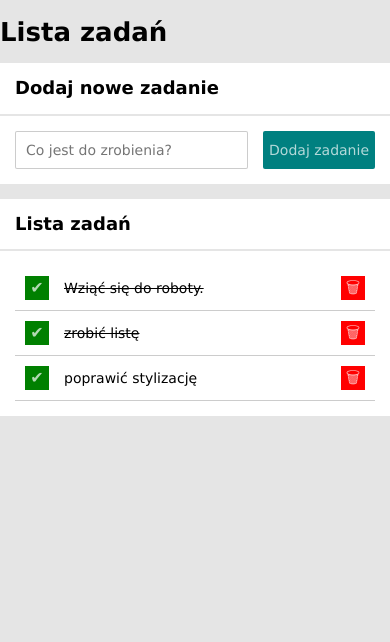
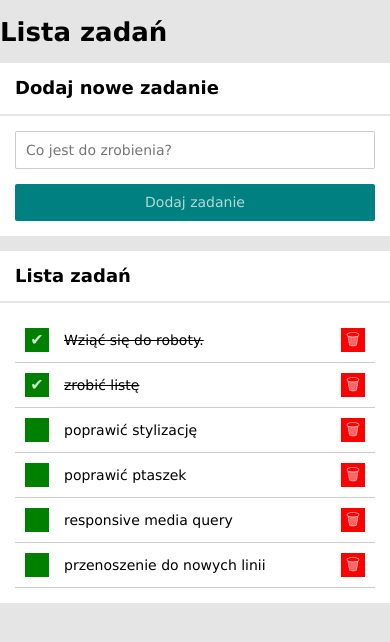
Before and after one commit to yahtzee90/task_list, a plain HTML site: page index.html in a window 390 px wide. Drawn offline with nearby package versions, Linux system fonts and the light colour scheme.

Commit message:
added media query styling

```diff
--- a/index.html
+++ b/index.html
@@ -20,7 +20,7 @@
       <form class="add">
         <label class="add__label" for="taskInput">Dodaj nowe zadanie</label>
         <div class="add__input">
-          <input class="add__input-box" id="js-taskValue" type="text" placeholder="Co jest do zrobienia?">
+          <input class="add__input-box" id="js-taskValue" type="text" placeholder="Co jest do zrobienia?" autocomplete="off">
           <input class="add__input-submit" id="js-taskAdd" type="button" value="Dodaj zadanie">
         </div>
       </form>
--- a/js/script.js
+++ b/js/script.js
@@ -13,6 +13,18 @@
       content: "poprawić stylizację",
       done: false,
     },
+    {
+      content: "poprawić ptaszek",
+      done: false,
+    },
+    {
+      content: "responsive media query",
+      done: false,
+    },
+    {
+      content: "przenoszenie do nowych linii",
+      done: false,
+    },
 
   ];
 
@@ -22,7 +34,7 @@
     for(const task of tasks) {
       htmlString += `
         <li class="item">
-          <div class="item__check js-done">&#10004;</div>
+          <div class="item__check${task.done ? " item__check--done" : ""} js-done">&#10004;</div>
           <span class="item__value${task.done ? " item__value--done" : ""}">${task.content}</span>
           <div class="item__delete js-delete">&#128465;</div>
         </li>
--- a/style/add.css
+++ b/style/add.css
@@ -22,6 +22,8 @@
   align-items: stretch;
   gap: 15px;
 }
+
+
 
 .add__input-box {
   font-size: 14px;
@@ -48,3 +50,23 @@
 .add__input-submit:active {
   background-color: rgba(0, 128, 128, 0.8);
 }
+
+
+
+@media (width <= 464px) {
+
+  .add__input {
+    height: 120px;
+    flex-direction: column;
+  }
+
+
+
+  .add__input-box {
+    flex: auto;
+  }
+
+  .add__input-submit {
+    flex: auto;
+  }
+}
--- a/style/item.css
+++ b/style/item.css
@@ -16,15 +16,20 @@
   height: 24px;
   line-height: 24px;
   text-align: center;
-  color: rgba(255, 255, 255, 0.70);
+  color: green;
   background-color: green;
   line-height: auto:
   flex: 0 0 auto;
   cursor: pointer;
 }
 
+.item__check--done {
+  color: rgba(255, 255, 255, 0.8) !important;
+}
+
 .item__check:hover {
   background-color: rgba(0, 128, 0, 0.8);
+  color: rgba(255, 255, 255, 0.2);
 }
 
 .item__value {
@@ -51,3 +56,9 @@
 .item__value--done {
   text-decoration: line-through;
 }
+
+@media (pointer:coarse) {
+  .item__check {
+    color: rgba(255, 255, 255, 0.15);
+  }
+}
```
